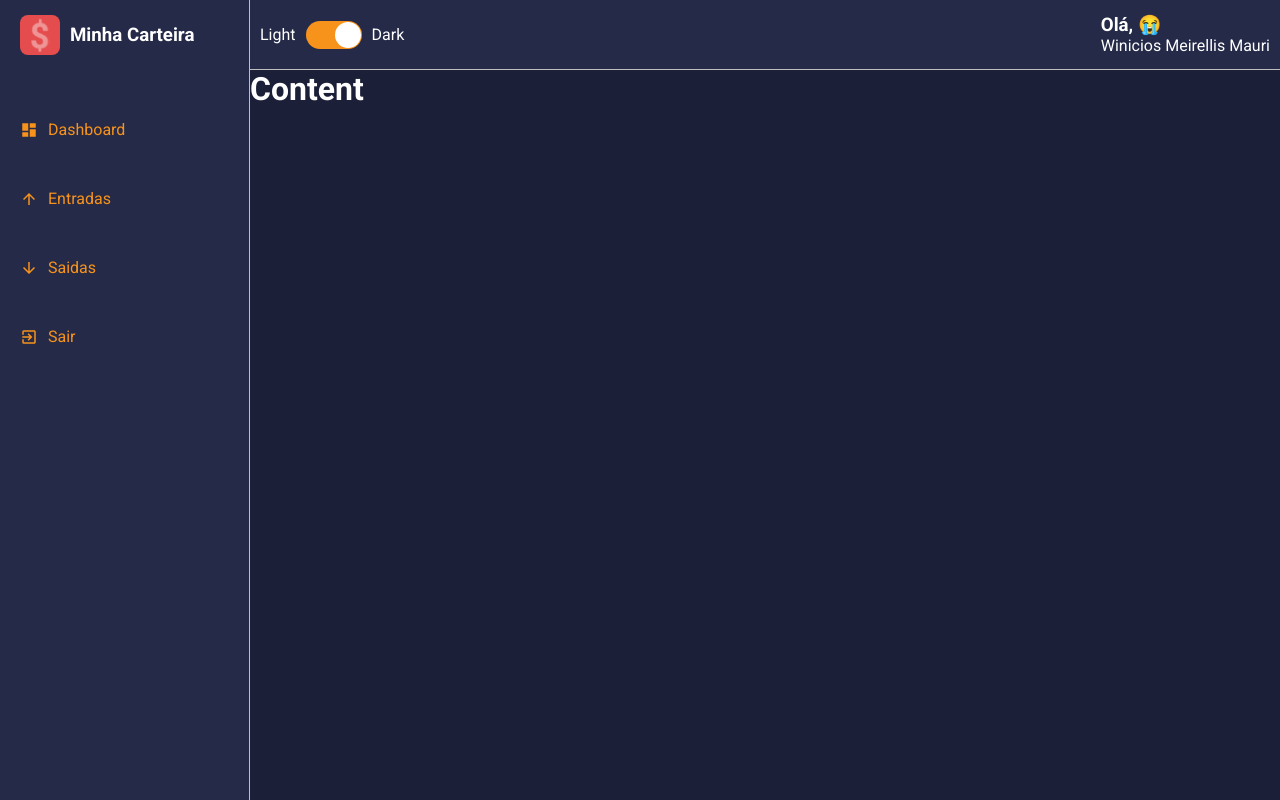
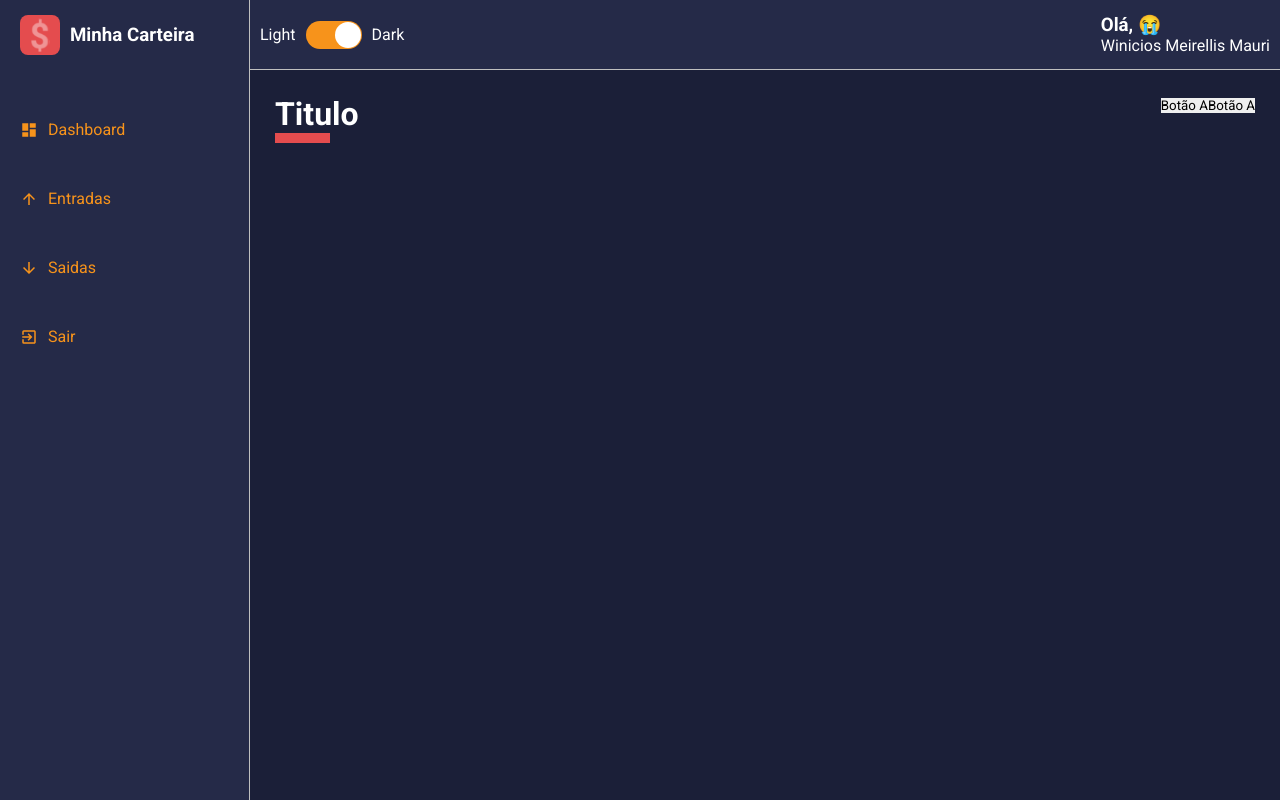
Before and after one commit to Winicios-Mauri/dashboard, a React (Create React App) app: page /list/1 in a window 1280 px wide. Built offline with nearby package versions, Linux system fonts and the light colour scheme.

Commit message:
:tada criação de header e conteudos

```diff
--- a/src/App.tsx
+++ b/src/App.tsx
@@ -2,15 +2,18 @@
 import { ThemeProvider } from 'styled-components'
 import GlogalStyles from './styles/GlobalStyles'
 
+import Dashboard from './pages/Dashboard'
 import Layout from './components/Layout'
 import dark from './styles/themes/dark'
-import light from './styles/themes/light'
+// import light from './styles/themes/light'
 
 const App: React.FC = () => {
   return (
     <ThemeProvider theme={dark}>
       <GlogalStyles />
-      <Layout />
+      <Layout>
+        <Dashboard />
+      </Layout>
     </ThemeProvider>
   )
 }
--- a/src/components/Content/index.tsx
+++ b/src/components/Content/index.tsx
@@ -2,12 +2,12 @@
 
 import { Container } from './styles'
 
-const Content: React.FC = () => {
-  return (
-    <Container>
-      <h1>Content</h1>
-    </Container>
-  )
+type Props = {
+  children?: React.ReactNode
+}
+
+const Content: React.FC<Props> = ({ children }) => {
+  return <Container>{children}</Container>
 }
 
 export default Content
--- a/src/components/Content/styles.ts
+++ b/src/components/Content/styles.ts
@@ -1,4 +1,4 @@
-import  styled  from 'styled-components'
+import styled from 'styled-components'
 
 // Criando elemento container
 export const Container = styled.div`
@@ -6,4 +6,6 @@
   color: ${props => props.theme.colors.white};
 
   background-color: ${props => props.theme.colors.primary};
-`;
+
+  padding: 25px;
+`
--- /dev/null
+++ b/src/components/ContentHeader/index.tsx
@@ -0,0 +1,19 @@
+import React from 'react'
+
+import { Container, TitleContainer, Controllers } from './styles'
+
+const ContentHeader: React.FC = () => {
+  return (
+    <Container>
+      <TitleContainer>
+        <h1>Titulo</h1>
+      </TitleContainer>
+      <Controllers>
+        <button type="button">Botão A</button>
+        <button type="button">Botão A</button>
+      </Controllers>
+    </Container>
+  )
+}
+
+export default ContentHeader
--- /dev/null
+++ b/src/components/ContentHeader/styles.ts
@@ -0,0 +1,25 @@
+import styled from 'styled-components'
+
+export const Container = styled.div`
+  width: 100%;
+
+  display: flex;
+  justify-content: space-between;
+
+  margin-bottom: 25px;
+`
+
+export const TitleContainer = styled.div`
+  > h1 {
+    color: ${props => props.theme.colors.white};
+
+    &::after {
+      content: '';
+      display: block;
+      width: 55px;
+      border-bottom: 10px solid ${props => props.theme.colors.warning};
+    }
+  }
+`
+
+export const Controllers = styled.div``
--- a/src/components/Layout/index.tsx
+++ b/src/components/Layout/index.tsx
@@ -6,12 +6,16 @@
 import Aside from '../Aside'
 import Content from '../Content'
 
-const Layout: React.FC = () => {
+type Props = {
+  children?: React.ReactNode
+}
+
+const Layout: React.FC<Props> = ({ children }) => {
   return (
     <Grid>
       <MainHeader />
       <Aside />
-      <Content />
+      <Content>{children}</Content>
     </Grid>
   )
 }
--- a/src/pages/Dashboard/index.tsx
+++ b/src/pages/Dashboard/index.tsx
@@ -1,7 +1,14 @@
 import React from 'react'
+import ContentHeader from '../../components/ContentHeader'
+
+import { Container } from './styles'
 
 const Dashboard: React.FC = () => {
-  return <h1>Dashboard</h1>
+  return (
+    <Container>
+      <ContentHeader />
+    </Container>
+  )
 }
 
 export default Dashboard
--- /dev/null
+++ b/src/pages/Dashboard/styles.ts
@@ -0,0 +1,3 @@
+import styled from 'styled-components'
+
+export const Container = styled.div``
--- a/src/utils/emojis.ts
+++ b/src/utils/emojis.ts
@@ -1 +1 @@
-export default ['😀', '😁', '😞', '😥', '🤑', '😭', '😝' ]
+export default ['😀', '😁', '😞', '😥', '🤑', '😭', '😝']
```
